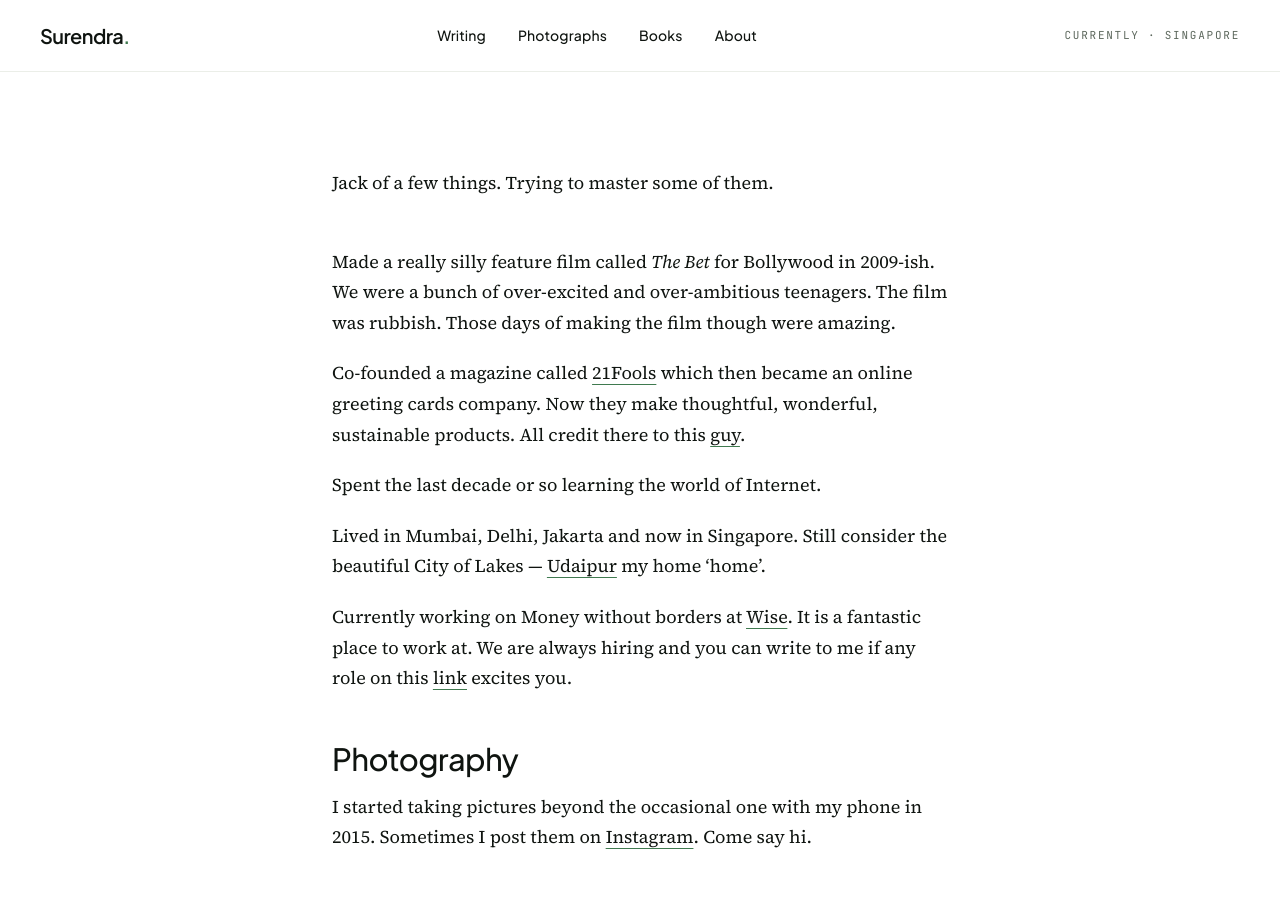
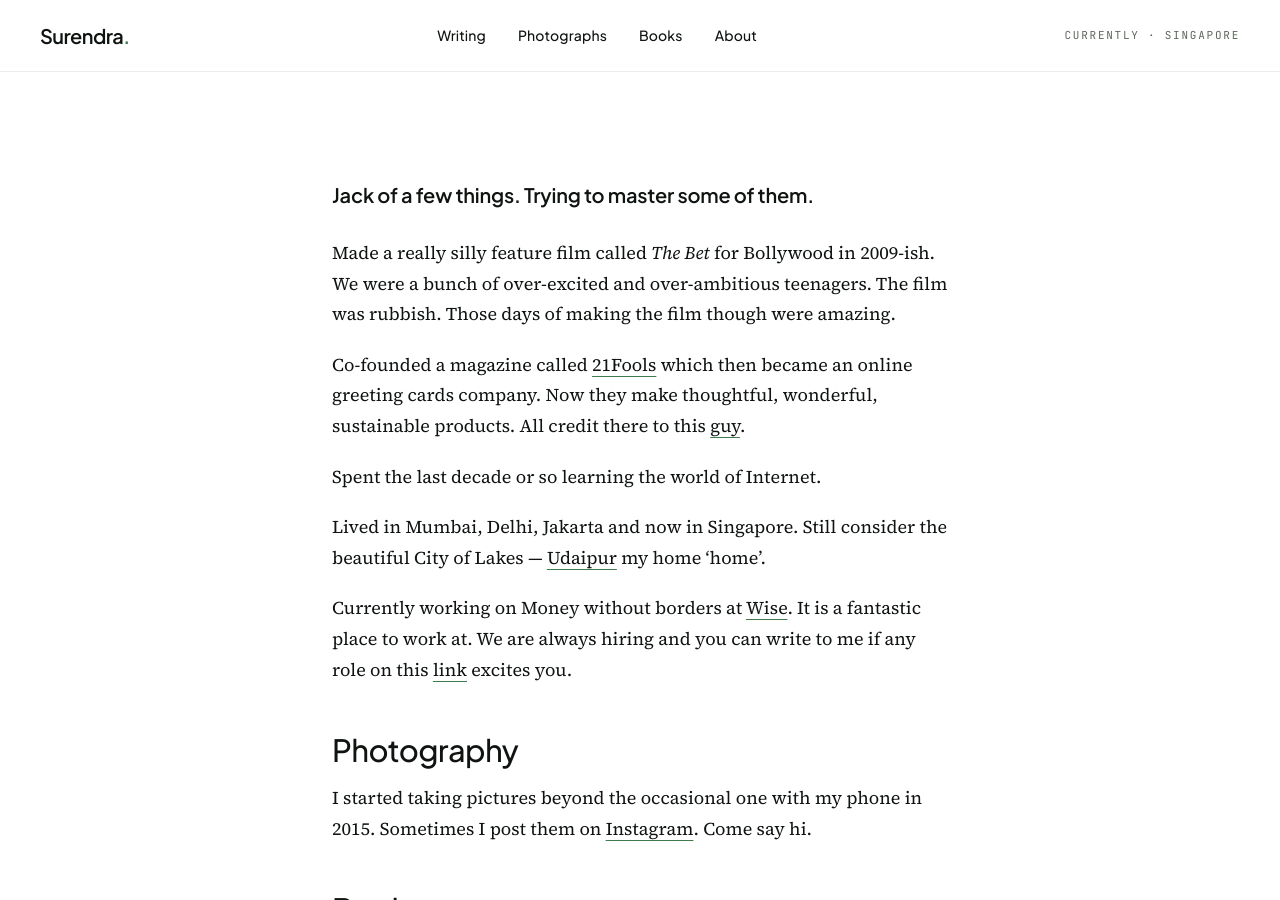
Before and after one commit to surendrachaplot/surendrachaplot, a Jekyll site: the page built from index.md, in a window 1280 px wide and 900 px high. Built offline with Jekyll 4.4.1, drawn with Linux system fonts in a browser that asks for light colours.

Commit message:
Lede: render as h4, remove extra space below
Co-Authored-By: Claude Sonnet 4.6 <noreply@anthropic.com>

```diff
--- a/_layouts/page.html
+++ b/_layouts/page.html
@@ -6,9 +6,9 @@ layout: default
   <span class="eyebrow">{{ page.kicker | default: "Page" }}</span>
   <h1 style="margin-top: 16px;">{{ page.title }}</h1>
   {% endunless %}
-  {% if page.lede %}<p class="prose" style="margin-top: 0; font-size: 18px;">{{ page.lede }}</p>{% endif %}
+  {% if page.lede %}<h4 style="margin-top: 16px; margin-bottom: 0;">{{ page.lede }}</h4>{% endif %}
 
-  <div class="prose" style="margin-top: 48px;">
+  <div class="prose" style="margin-top: 32px;">
     {{ content }}
   </div>
 </div>
```
